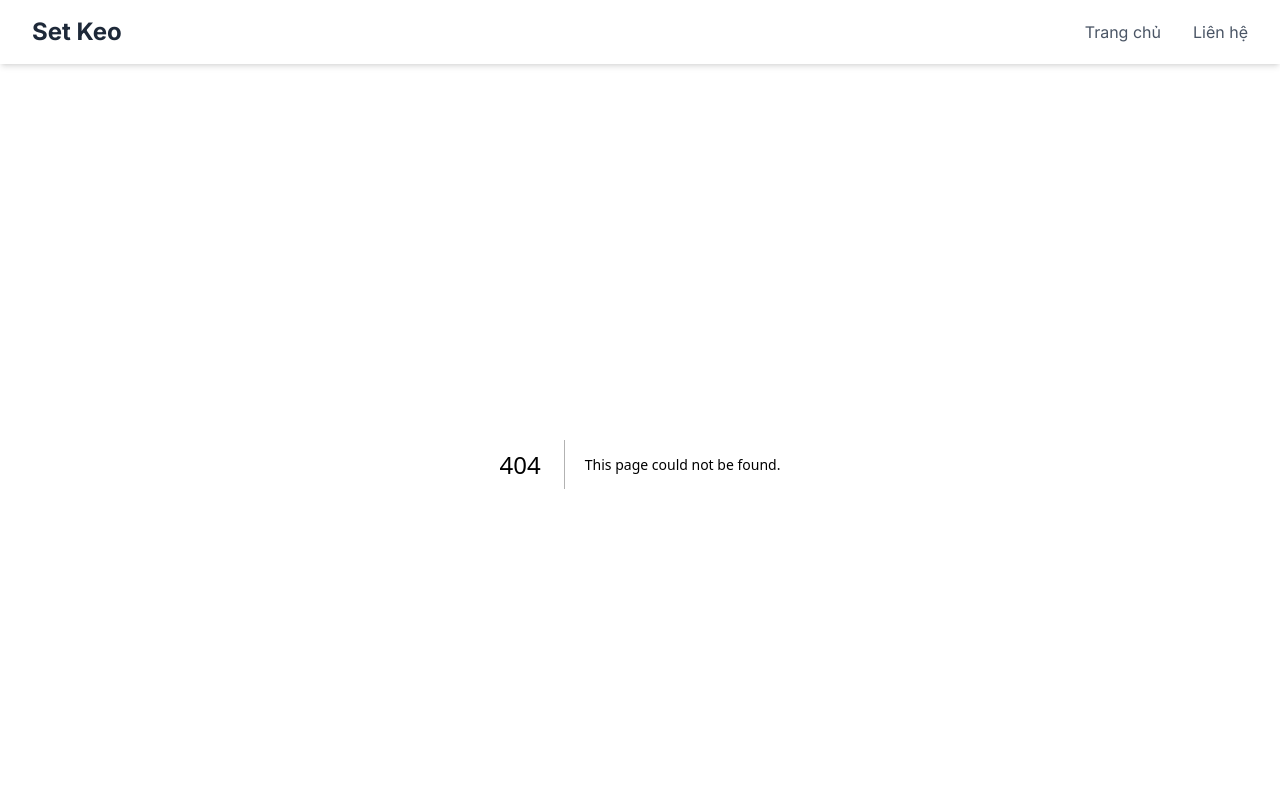
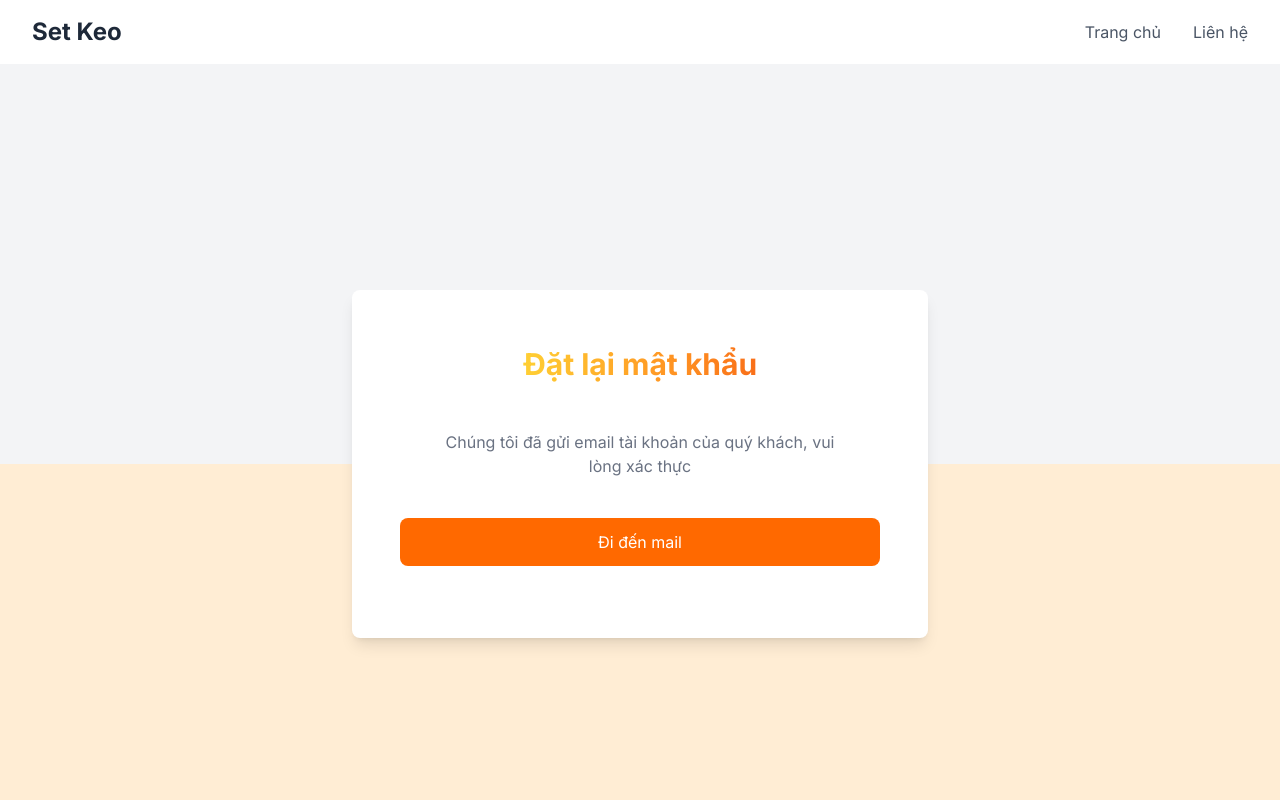
Before and after one commit to tupv-kozocom/set-keo, a Next.js app: page /mail-sent in a window 1280 px wide. Before the commit this address had no page. Shown: the top 800 px of the page. Built offline with nearby package versions, Linux system fonts and the light colour scheme.

Commit message:
SK-Q01: Add MailSent page for password reset confirmation

```diff
--- /dev/null
+++ b/src/app/(auth)/mail-sent/page.tsx
@@ -0,0 +1,21 @@
+import Input from "@/components/Form/Input";
+import Button from "@/components/Form/Button";
+
+function MailSent() {
+    return (
+        <div className="bg-white p-12 rounded-lg shadow-lg max-w-xl">
+            <form>
+                <h1 className="text-3xl font-bold bg-gradient-to-r from-[#FFFF42] to-[#ED2409] bg-clip-text text-transparent text-center mb-12 mt-2">
+                    Đặt lại mật khẩu
+                </h1>
+                <p className="text-gray-500 text-center mb-4 px-8">Chúng tôi đã gửi email tài khoản của quý khách, vui lòng xác thực</p>
+                <Button
+                    type="button"
+                    name="Đi đến mail"
+                />
+            </form>
+        </div>
+    );
+}
+
+export default MailSent;
```
